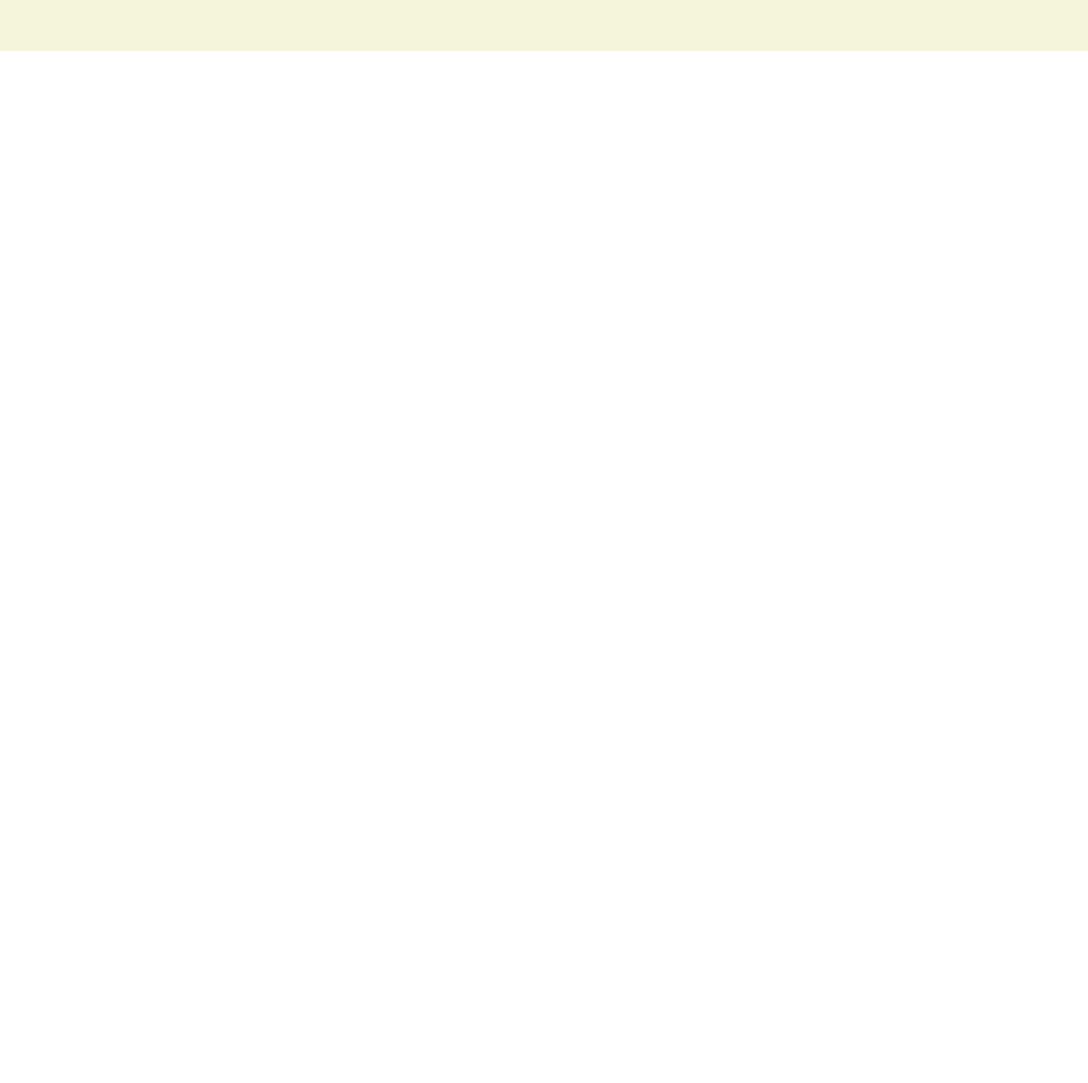
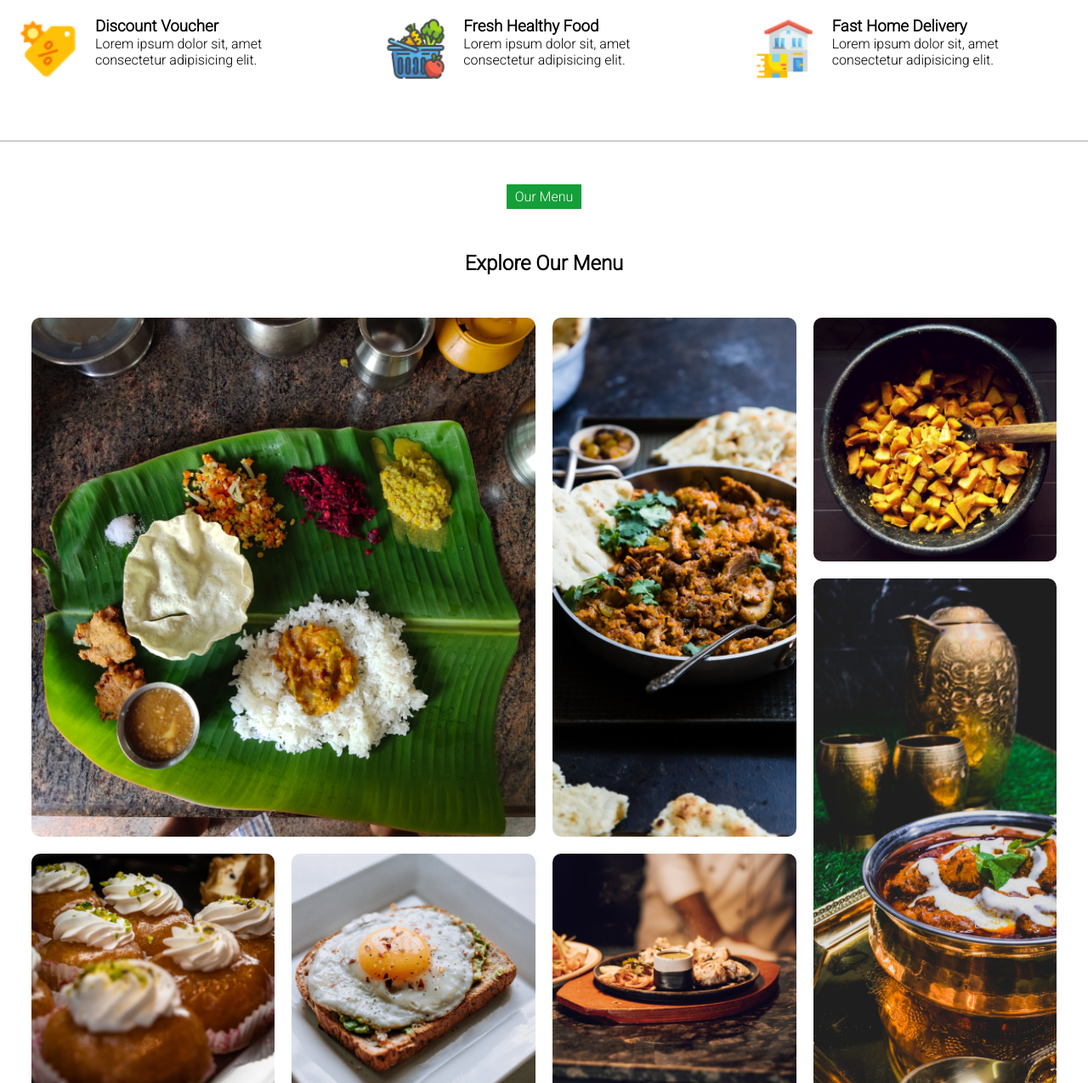
Before and after one commit to sudipamandal/Restaurent-Website, a plain HTML site: page index.html in a window 1280 px wide. Shown: the part 718-1993 px from the top of the page at 85% size. Before the commit the page ends 800 px from the top, so only its background shows below. Drawn offline with Linux system fonts and the light colour scheme.

Commit message:
Initial Commit

```diff
--- a/index.html
+++ b/index.html
@@ -31,19 +31,75 @@
             <div class="hero-content">
                 <div class="tag">50% Off on all products!</div>
                 <h1>Enjoy Your Delicious Food</h1>
-                <p>Lorem ipsum dolor sit, amet consectetur adipisicing elit. Aliquam voluptates at unde nulla fugit
-                    dolorem veniam.
+                <p>Delicious food, prepared with the best ingredients and with a lot of love, just for you! Enjoy the
+                    food to the fullest.
                 </p>
                 <button class="explore-btn">Explore Now</button>
             </div>
         </div>
     </div>
 
+    <div class="features">
+        <div class="feature">
+            <img src="icons/discount.png" alt="" />
+            <div class="feature_content">
+                <h3>Discount Voucher</h3>
+                Lorem ipsum dolor sit, amet consectetur adipisicing elit.
+            </div>
+        </div>
+        <div class="feature">
+            <img src="icons/fresh.png" alt="" />
+            <div class="feature_content">
+                <h3>Fresh Healthy Food</h3>
+                Lorem ipsum dolor sit, amet consectetur adipisicing elit.
+            </div>
+        </div>
+        <div class="feature">
+            <img src="icons/delivery.png" alt="" />
+            <div class="feature_content">
+                <h3>Fast Home Delivery</h3>
+                Lorem ipsum dolor sit, amet consectetur adipisicing elit.
+            </div>
+        </div>
+    </div>
+    <div class="divider"></div>
+
+    <!-- Menu Section -->
     <div class="menu">
+        <div class="tag">Our Menu</div>
+        <h2>Explore Our Menu</h2>
 
+        <div class="grid">
+            <div class="item1">
+                <img class="grid-image" src="images/grid_image1.png" alt="image 1" />
+            </div>
+            <div class="item2">
+                <img class="grid-image" src="images/grid_image2.png" alt="image 2" />
+            </div>
+            <div class="item3">
+                <img class="grid-image" src="images/grid_image3.png" alt="image 3" />
+            </div>
+            <div class="item4">
+                <img class="grid-image" src="images/grid_image4.png" alt="image 4" />
+            </div>
+            <div class="item5">
+                <img class="grid-image" src="images/grid_image5.png" alt="image 5" />
+            </div>
+            <div class="item6">
+                <img class="grid-image" src="images/grid_image6.png" alt="image 6" />
+            </div>
+            <div class="item7">
+                <img class="grid-image" src="images/grid_image7.png" alt="image 7" />
+            </div>
+        </div>
     </div>
+
     <footer>
         <div class="footer-section">
+            <div class="logo-footer">
+                <img src="./images/logo.png" alt="logo">
+            </div>
+
             <div class="main-link-section">
                 <h3>Main Link</h3>
                 <ul class="support">
@@ -53,6 +109,7 @@
                     <li>News and Blogs</li>
                 </ul>
             </div>
+
             <div class="support-section">
                 <h3>Support</h3>
                 <ul class="support">
@@ -61,14 +118,17 @@
                     <li>Terms and Conditions</li>
                 </ul>
             </div>
+
             <div class="icon-section">
                 <h3>Join Our Newsletter</h3>
                 <input type="email" name="" id="" placeholder="Enter your email">
                 <h3>Follow Us</h3>
-                <i class="fa-brands fa-facebook-f"></i>
-                <i class="fa-brands fa-twitter"></i>
-                <i class="fa-brands fa-instagram"></i>
-                <i class="fa-brands fa-youtube"></i>
+                <div class="icons">
+                    <i class="fa-brands fa-facebook-f"></i>
+                    <i class="fa-brands fa-twitter"></i>
+                    <i class="fa-brands fa-instagram"></i>
+                    <i class="fa-brands fa-youtube"></i>
+                </div>
             </div>
 
         </div>
--- a/styles.css
+++ b/styles.css
@@ -13,6 +13,7 @@ nav {
   background-color: white;
 }
 
+/* Navigation Section */
 .navigation {
   display: flex;
   justify-content: space-between;
@@ -24,14 +25,19 @@ nav {
   margin: 0 auto;
 }
 
+/* Hero Section */
 .hero {
   display: flex; /*To put image and info side by side */
+  gap: 30px;
+  justify-content: center;
+  align-items: center;
 }
 .hero-content {
   padding: 30px;
   display: flex;
   flex-direction: column;
   width: 50%;
+  align-items: center;
 }
 
 .bar-icon {
@@ -39,24 +45,126 @@ nav {
 }
 
 .tag {
-  background-color: green;
+  background-color: #149f39;
+  padding: 5px 10px;
   color: white;
-  border-radius: 4px;
+  align-self: flex-start;
+}
+
+.hero-content h1 {
+  line-height: 1.2;
+  font-weight: 300;
+  font-size: 72px;
 }
 
 .explore-btn {
-  background-color: orange;
+  background: #ffc066;
+  align-self: flex-start;
+  padding: 10px 20px;
   color: white;
-  border-radius: 4px;
+  border: none;
+  margin-top: 20px;
+  font-size: 20px;
 }
 
+/* Features Section */
+.features {
+  margin-top: 100px;
+  margin-bottom: 50px;
+  display: flex;
+  gap: 20px;
+  justify-content: center;
+}
+
+.feature {
+  display: flex;
+  gap: 20px;
+  padding: 20px;
+}
+
+.feature img {
+  width: 72px;
+}
+
+.feature:hover {
+  transition: 0.2s ease-in-out;
+  box-shadow: 5px 5px 5px rgba(1, 1, 1, 0.05);
+}
+
+.divider {
+  border: 1px solid #ccc;
+  margin: 20px 0;
+}
+
+/* Menu section */
+.menu {
+  display: flex;
+  flex-direction: column;
+  gap: 50px;
+  margin: 50px 0;
+  align-items: center;
+}
+
+.menu .tag {
+  align-self: center;
+}
+
+.grid-image {
+  border-radius: 10px;
+  transition: 0.2s ease-in-out;
+  width: 100%;
+  height: 100%;
+}
+
+.grid-image:hover {
+  transform: scale(1.05);
+  transition: 0.2s ease-in-out;
+}
+
+.grid {
+  display: grid;
+  grid-template-areas:
+    "I1 I1 I2 I3"
+    "I1 I1 I2 I7"
+    "I4 I5 I6 I7";
+  gap: 20px;
+}
+
+.item1 {
+  grid-area: I1;
+}
+.item2 {
+  grid-area: I2;
+}
+.item3 {
+  grid-area: I3;
+}
+.item4 {
+  grid-area: I4;
+}
+.item5 {
+  grid-area: I5;
+}
+.item6 {
+  grid-area: I6;
+}
+.item7 {
+  grid-area: I7;
+}
+/* Footer Section */
 .footer-section {
+  min-width: 200px;
+  padding: 30px 0;
   background-color: beige;
   min-height: 20vh;
   display: flex;
   justify-content: space-around;
 }
 
+.icon-section {
+  display: grid;
+  gap: 15px;
+}
 ul {
   list-style: none;
 }
```
Also changed, not shown: icons/delivery.png (added), icons/discount.png (added), icons/fresh.png (added).
